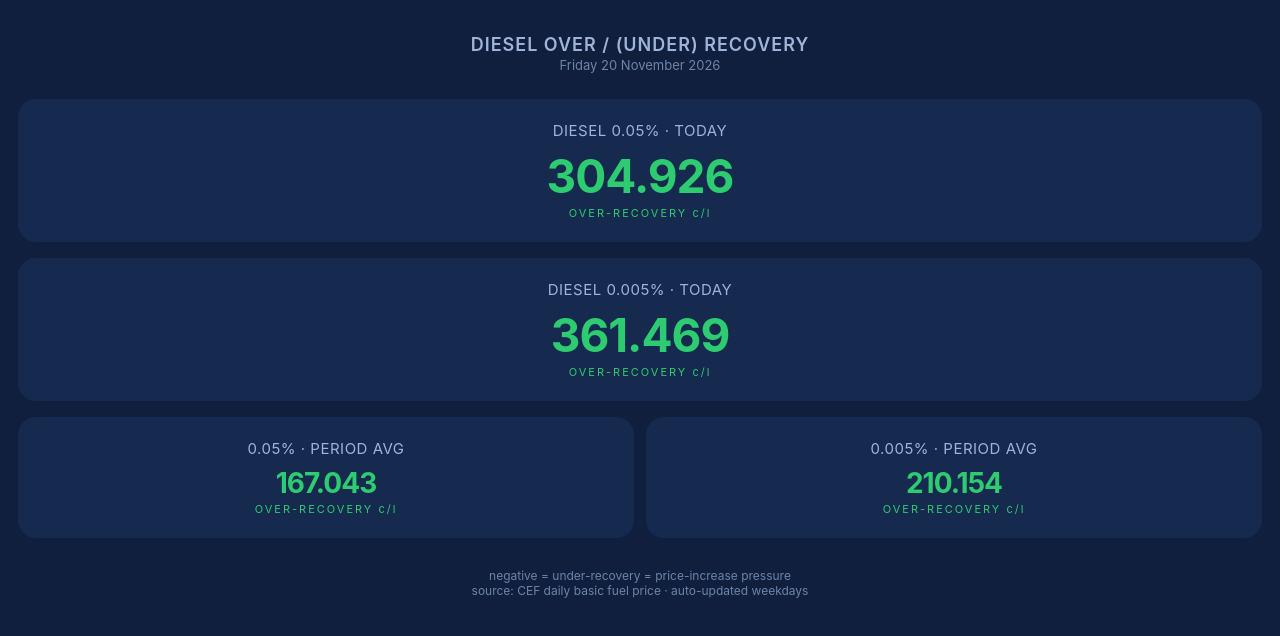
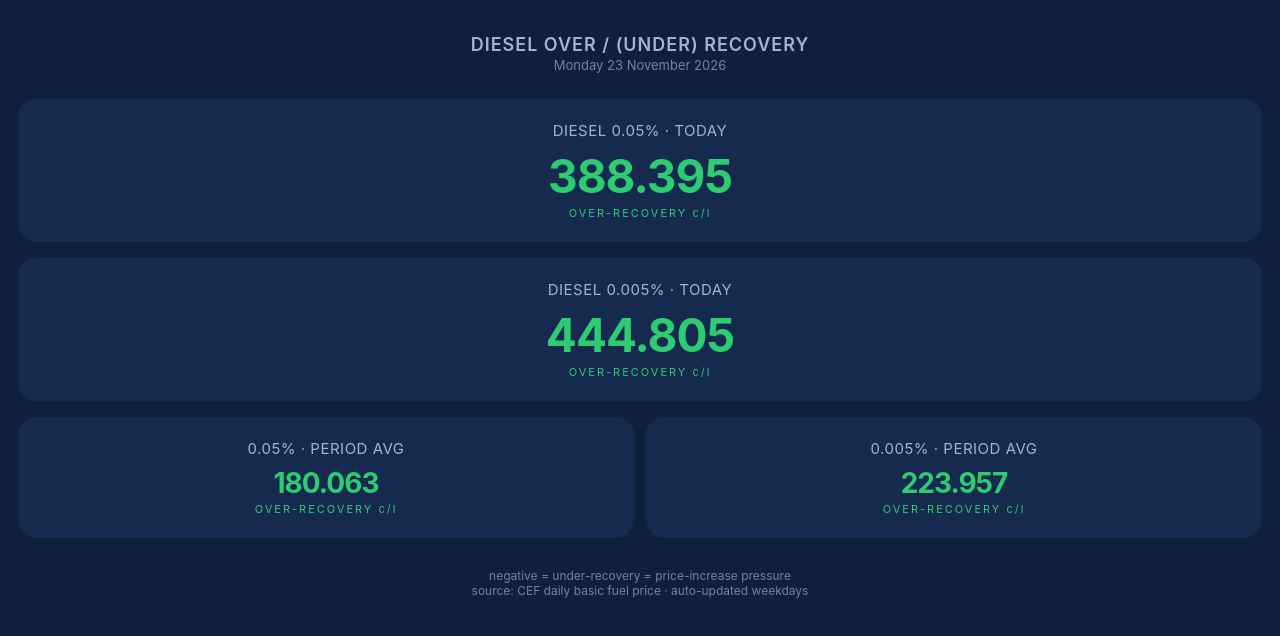
Before and after one commit to bmwx5marc-lgtm/diesel-card, a plain HTML site: page docs/index.html in a window 1280 px wide. Drawn offline with Linux system fonts and the light colour scheme.

Commit message:
Update diesel card

```diff
--- a/docs/index.html
+++ b/docs/index.html
@@ -17,12 +17,12 @@ h1{font-size:18px;font-weight:600;margin:0 0 2px;color:#9fb4d8;letter-spacing:1p
 .sub{font-size:12px;color:#6f84a8;margin-top:14px}
 </style></head><body>
 <h1>DIESEL OVER / (UNDER) RECOVERY</h1>
-<div class="d">Friday 20 November 2026</div>
-<div class="card"><div class="grade">DIESEL 0.05% &middot; TODAY</div><div class="num" style="color:#2ecc71">304.926</div><div class="tag" style="color:#2ecc71">OVER-RECOVERY&nbsp;c/l</div></div>
-<div class="card"><div class="grade">DIESEL 0.005% &middot; TODAY</div><div class="num" style="color:#2ecc71">361.469</div><div class="tag" style="color:#2ecc71">OVER-RECOVERY&nbsp;c/l</div></div>
+<div class="d">Monday 23 November 2026</div>
+<div class="card"><div class="grade">DIESEL 0.05% &middot; TODAY</div><div class="num" style="color:#2ecc71">388.395</div><div class="tag" style="color:#2ecc71">OVER-RECOVERY&nbsp;c/l</div></div>
+<div class="card"><div class="grade">DIESEL 0.005% &middot; TODAY</div><div class="num" style="color:#2ecc71">444.805</div><div class="tag" style="color:#2ecc71">OVER-RECOVERY&nbsp;c/l</div></div>
 <div class="row">
-<div class="card small"><div class="grade">0.05% &middot; PERIOD AVG</div><div class="num" style="color:#2ecc71">167.043</div><div class="tag" style="color:#2ecc71">OVER-RECOVERY&nbsp;c/l</div></div>
-<div class="card small"><div class="grade">0.005% &middot; PERIOD AVG</div><div class="num" style="color:#2ecc71">210.154</div><div class="tag" style="color:#2ecc71">OVER-RECOVERY&nbsp;c/l</div></div>
+<div class="card small"><div class="grade">0.05% &middot; PERIOD AVG</div><div class="num" style="color:#2ecc71">180.063</div><div class="tag" style="color:#2ecc71">OVER-RECOVERY&nbsp;c/l</div></div>
+<div class="card small"><div class="grade">0.005% &middot; PERIOD AVG</div><div class="num" style="color:#2ecc71">223.957</div><div class="tag" style="color:#2ecc71">OVER-RECOVERY&nbsp;c/l</div></div>
 </div>
 <div class="sub">negative = under-recovery = price-increase pressure<br>
 source: CEF daily basic fuel price &middot; auto-updated weekdays</div>
```
